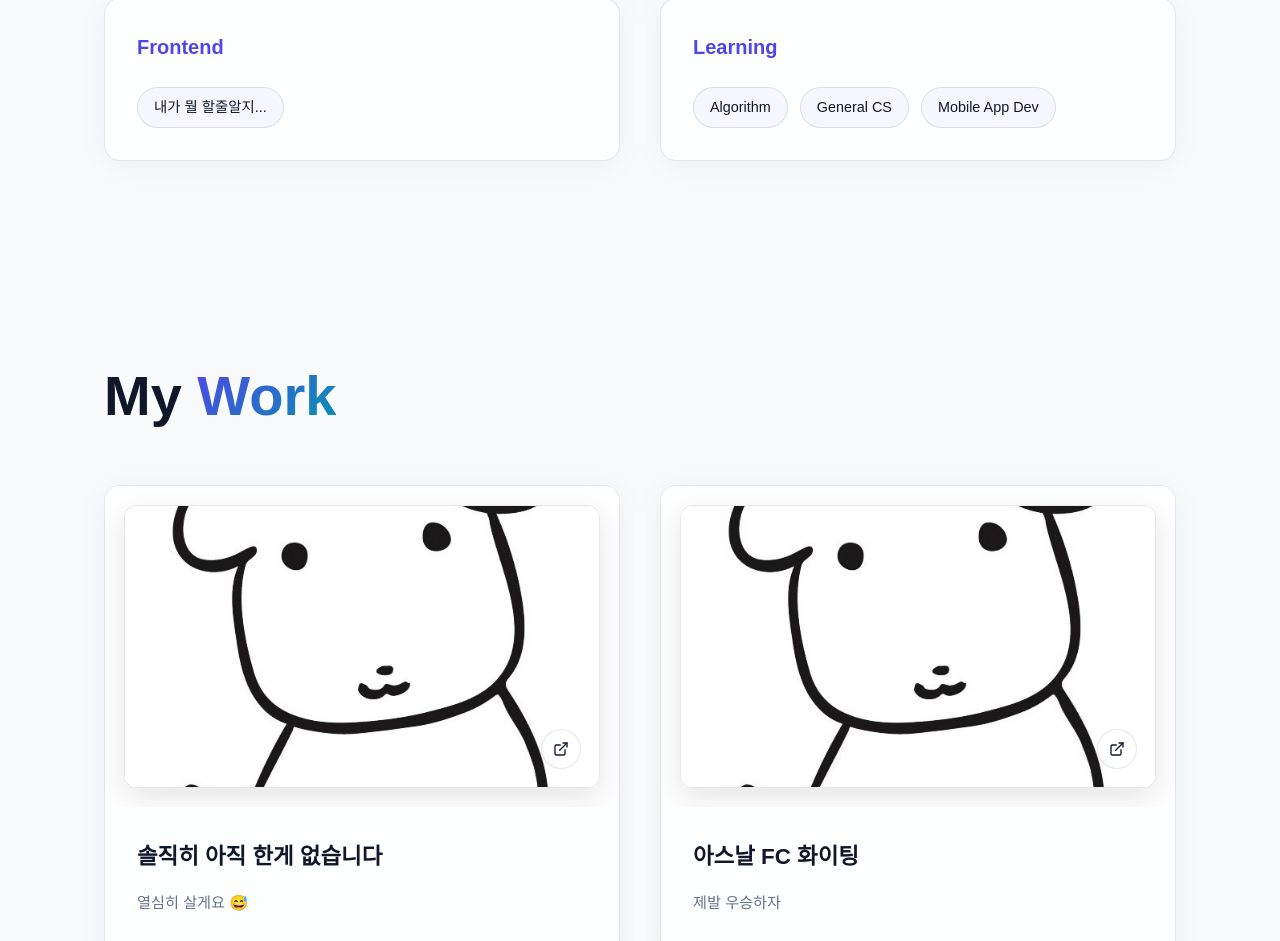
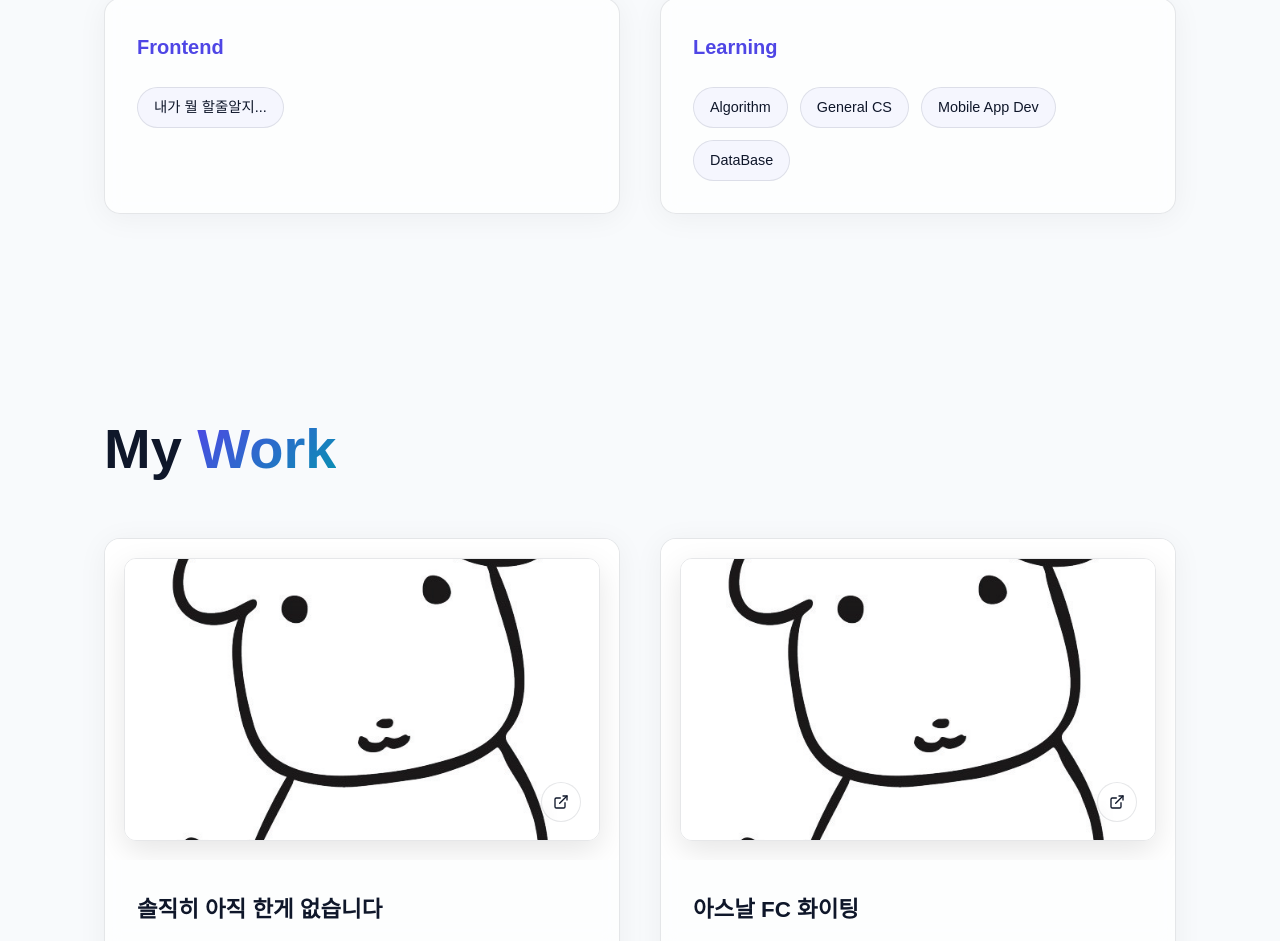
Before and after one commit to hrxlou/PortfolioWeb, a React (Vite) app: page / in a window 1280 px wide. Shown: the part 1876-2817 px from the top of the page. Built offline with nearby package versions, Linux system fonts and the light colour scheme.

Commit message:
modified:   src/data/portfolioData.ts

```diff
--- a/src/data/portfolioData.ts
+++ b/src/data/portfolioData.ts
@@ -85,7 +85,7 @@ export const portfolioData: PortfolioData = {
     },
     {
       category: "Learning",
-      items: ["Algorithm", "General CS", "Mobile App Dev"]
+      items: ["Algorithm", "General CS", "Mobile App Dev", "DataBase"]
     }
   ],
   contact: {
```
